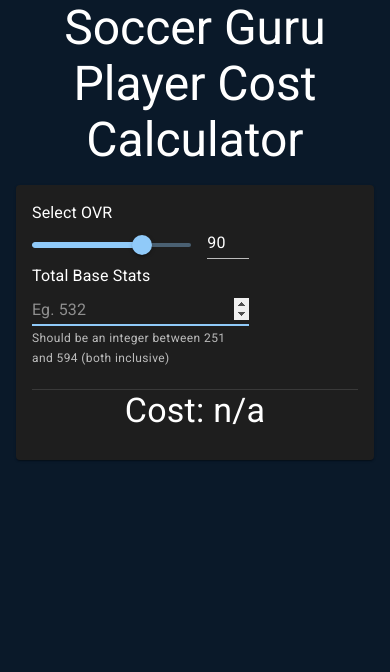
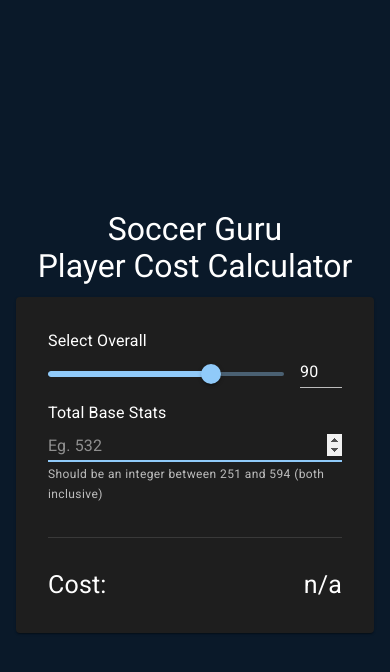
Before and after one commit to rubek-joshi/sg-cost-calculator, a React (Create React App) app: page / in a window 390 px wide. Shown: the top 672 px of the page. Built offline with nearby package versions, Linux system fonts and the light colour scheme.

Commit message:
Improved styling and responsiveness

```diff
--- a/src/App.css
+++ b/src/App.css
@@ -1,7 +1,10 @@
 .App {
-  text-align: center;
   min-height: 100vh;
   background-color: #0a1929;
+  display: flex;
+  flex-direction: column;
+  align-items: center;
+  justify-content: center;
 }
 
 .App-logo {
@@ -16,14 +19,11 @@
 }
 
 .App-header {
-  background-color: #282c34;
   min-height: 100vh;
   display: flex;
   flex-direction: column;
   align-items: center;
   justify-content: center;
-  font-size: calc(10px + 2vmin);
-  color: white;
 }
 
 .App-link {
@@ -40,10 +40,14 @@
 }
 
 .Main-container {
-  height: 100vh;
+  min-height: 100vh;
   display: flex;
+  flex-direction: column;
+  align-items: center;
+  justify-content: center;
 }
 
 .Main-title {
   color: #fff;
+  text-align: center;
 }
--- a/src/App.tsx
+++ b/src/App.tsx
@@ -1,7 +1,7 @@
 import { useState, useEffect } from "react";
 import { createTheme, ThemeProvider } from "@mui/material/styles";
 import "./App.css";
-import { styled } from "@mui/material/styles";
+import { styled, responsiveFontSizes } from "@mui/material/styles";
 import Paper from "@mui/material/Paper";
 import Container from "@mui/material/Container";
 import Box from "@mui/material/Box";
@@ -18,12 +18,13 @@ const Input = styled(MuiInput)`
 `;
 
 function App() {
-  const darkTheme = createTheme({ palette: { mode: "dark" } });
+  let darkTheme = createTheme({ palette: { mode: "dark" } });
+  darkTheme = responsiveFontSizes(darkTheme);
 
   const [overall, setOverall] = useState(90);
   const [baseStats, setBaseStats] = useState("");
   const [baseStatsError, setBaseStatsError] = useState("");
-  const [cost, setCost] = useState("");
+  const [cost, setCost] = useState("n/a");
 
   useEffect(() => {
     if (
@@ -34,7 +35,7 @@ function App() {
       setBaseStatsError(
         "Should be an integer between 251 and 594 (both inclusive)"
       );
-      setCost("");
+      setCost("n/a");
     } else setBaseStatsError("");
   }, [baseStats]);
 
@@ -44,7 +45,7 @@ function App() {
         prices: undefined,
       };
       if (!prices) {
-        setCost("");
+        setCost("n/a");
         return;
       }
 
@@ -75,23 +76,25 @@ function App() {
   return (
     <div className="App">
       <ThemeProvider theme={darkTheme}>
-        <Container className="Main-container">
+        <Container>
           <Typography
             className="Main-title"
             variant="h3"
             gutterBottom
             component="div"
           >
-            Soccer Guru Player Cost Calculator
+            Soccer Guru
+            <br />
+            Player Cost Calculator
           </Typography>
 
-          <Paper sx={{ p: 2, margin: "auto", maxWidth: 500, flexGrow: 1 }}>
-            <Grid container>
-              <Grid item xs={8}>
+          <Paper sx={{ p: 4, margin: "auto", maxWidth: 450, flexShrink: 1 }}>
+            <Grid container sx={{ pb: 1 }}>
+              <Grid item xs={12}>
                 <Box alignItems="flex-start">
                   <Grid container>
                     <Typography id="input-slider" gutterBottom>
-                      Select OVR
+                      Select Overall
                     </Typography>
                   </Grid>
 
@@ -126,7 +129,7 @@ function App() {
             </Grid>
 
             <Grid container>
-              <Grid item xs={8}>
+              <Grid item xs={12}>
                 <Box alignItems="flex-start">
                   <Grid container>
                     <Typography id="input-slider" gutterBottom>
@@ -156,17 +159,18 @@ function App() {
               </Grid>
             </Grid>
 
-            <br />
-
-            <Divider />
+            <Divider sx={{ py: 2 }} />
 
             <Typography
               className="Result"
               variant="h4"
-              gutterBottom
               component="div"
+              sx={{ pt: 4, display: "flex", justifyContent: "space-between" }}
             >
-              Cost: {cost} {!baseStatsError ? "credits" : ""}
+              Cost:
+              <span>
+                {cost} {!baseStatsError ? "credits" : ""}
+              </span>
             </Typography>
           </Paper>
         </Container>
```
